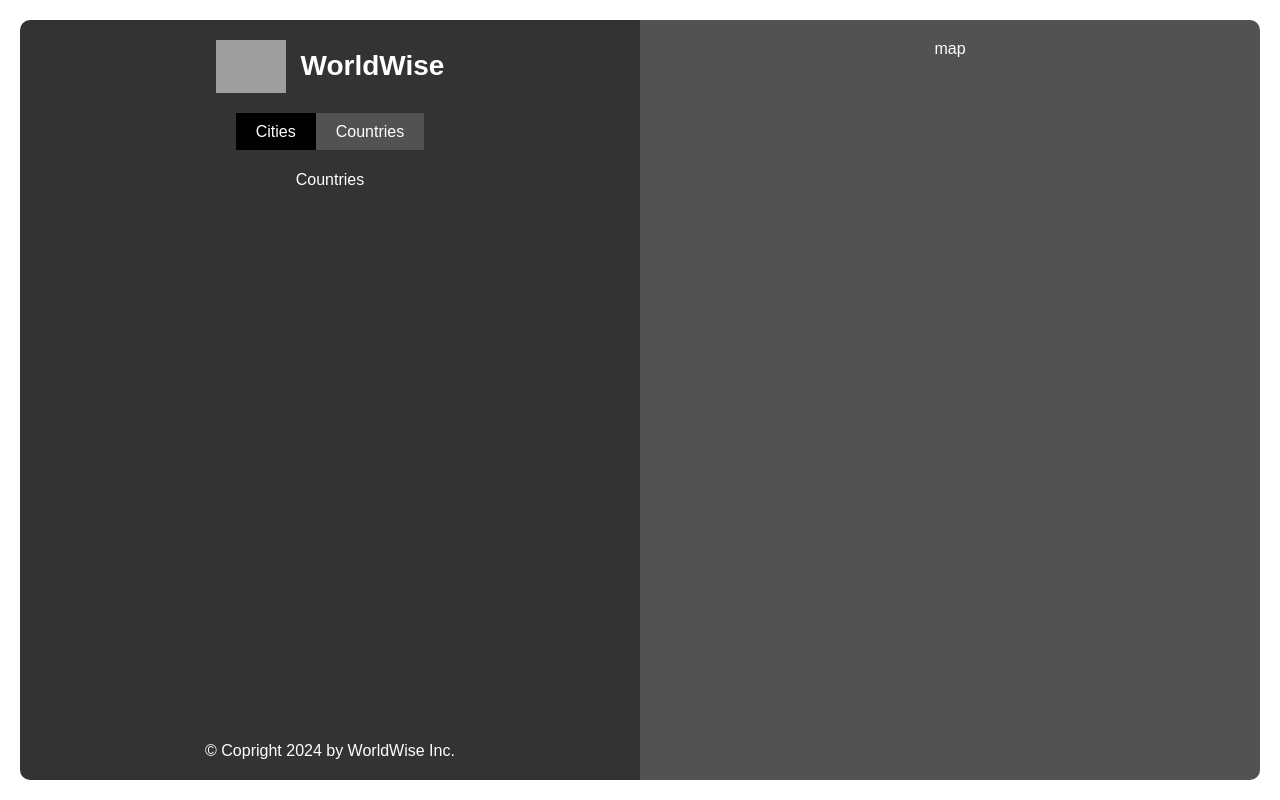
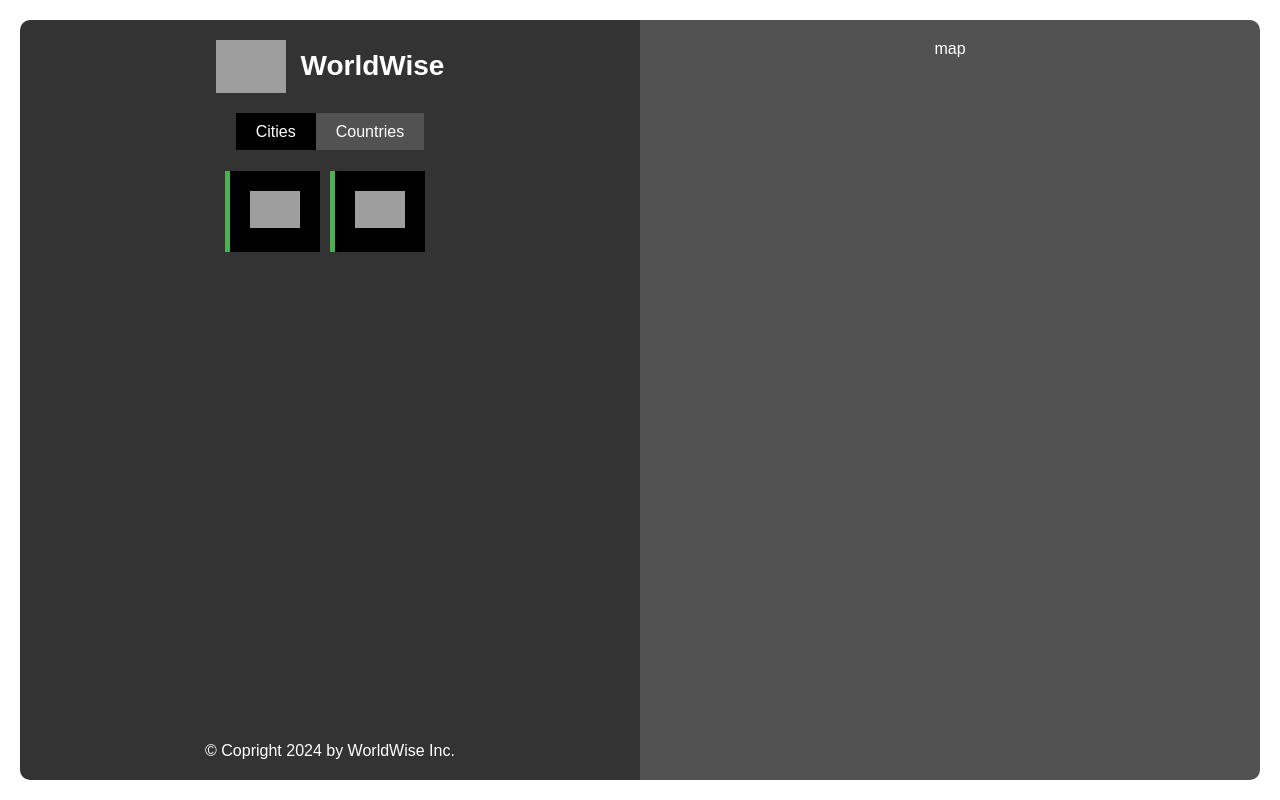
Before and after one commit to SayedM009/World-wise, a React (Vite) app: page /app/countries in a window 1280 px wide. Built offline with nearby package versions, Linux system fonts and the light colour scheme; data requests are answered from the project's data file; grey boxes are pictures that could not be loaded; a web font is replaced by a local one.

Commit message:
modified cities and countries

```diff
--- a/components/CityItem/CityItem.jsx
+++ b/components/CityItem/CityItem.jsx
@@ -1,8 +1,24 @@
 /* eslint-disable react/prop-types */
+import { useEffect, useState } from "react";
 import styles from "./CityItem.module.css"
 export default function CityItem({city, num, current,setCurrent}) {
-    const date = city.date.slice(0, city.date.indexOf("T"));
+    const [countryFlag, setCountryFlag] = useState(null)
+    const date = String(new Date(city.date)).split(" ").slice(1, 4).join(",").replace(",", " ")
+    // Getting A Country Flag From Rest Countries API
+    useEffect(function() {
+        const flags = async function() {
+            const reponse = await fetch(`https://restcountries.com/v3.1/name/${city.country}`)
+            const data = await reponse.json()
+            const [{flags}] = data
+            setCountryFlag(flags)
+        }
+        flags()
+    }, [city.country])
     return <li className={`${styles.city} ${num === current && styles.selected}`} onClick={() => setCurrent(num)}>
-        <span>{city.flag} : {city.cityName}</span>  {date}
+            <span style={{display:"flex", alignItems:"center"}}>
+                {countryFlag ? <img style={{width:"30px", marginRight:"10px"}} src={countryFlag.png} alt={countryFlag.alt}></img>  : ""}
+                {city.cityName}
+            </span>
+            ({date})
         </li>;
 }
--- a/components/CityItem/CityItem.module.css
+++ b/components/CityItem/CityItem.module.css
@@ -11,8 +11,8 @@
     transition: .2s;
 }
 .selected {
-    border-top: 3px solid red !important;
-    border-right: 3px solid red !important;
-    border-bottom: 3px solid red !important;
+    border-top: 2px solid #4caf50 !important;
+    border-right: 2px solid #4caf50 !important;
+    border-bottom: 2px solid #4caf50 !important;
     transform: translateX(10px);
 }
--- /dev/null
+++ b/components/ContriesList/CountriesList.jsx
@@ -0,0 +1,11 @@
+/* eslint-disable react/prop-types */
+import styles from './CountriesList.module.css'
+function CountriesList({cities}) {
+    const flags = [...new Set(cities.map(city => city.emoji))]
+    console.log(flags)
+    return <div style={{display:"flex"}}>
+        {flags.map((flag, i) => <span className={styles.containerImg} key={i}> <img className={styles.img} src={flag} ></img></span>)}
+    </div>
+}
+
+export default CountriesList
--- /dev/null
+++ b/components/ContriesList/CountriesList.module.css
@@ -0,0 +1,9 @@
+.containerImg {
+    padding:20px;
+    background-color: black;
+    margin-right: 10px;
+    border-left: 5px solid #4caf50
+}
+.img {
+    width: 50px;
+}
--- a/data/FakeAPI.json
+++ b/data/FakeAPI.json
@@ -3,7 +3,7 @@
         {
             "cityName": "Dubai",
             "country" : "UAE",
-            "emoji" : "",
+            "emoji" : "https://flagcdn.com/w320/ae.png",
             "date" : "2027-10-31T15:59:59.138Z",
             "notes" : "I'm living there now.",
             "position" : {
@@ -15,7 +15,7 @@
         {
             "cityName": "Cairo",
             "country" : "Egypt",
-            "emoji" : "",
+            "emoji" : "https://flagcdn.com/w320/eg.png",
             "date" : "2027-10-31T15:59:59.138Z",
             "notes" : "The Capital",
             "position" : {
@@ -27,7 +27,7 @@
         {
             "cityName": "Damitta",
             "country" : "Egypt",
-            "emoji" : "",
+            "emoji" : "https://flagcdn.com/w320/eg.png",
             "date" : "2027-10-31T15:59:59.138Z",
             "notes" : "I'm living there now.",
             "position" : {
--- a/src/App.jsx
+++ b/src/App.jsx
@@ -1,11 +1,14 @@
 import { BrowserRouter,Routes, Route } from "react-router-dom";
+import { useEffect, useState } from "react";
+
 import Homepage from "../pages/Homepage";
 import Pricing from "../pages/Pricing";
 import Contact from "../pages/Contact"
 import Login from "../pages/Login"
 import AppLayout from "../pages/AppLayout";
-import { useEffect, useState } from "react";
 import Cities from "../components/Cities/Cities";
+import CountriesList from "../components/ContriesList/CountriesList";
+
 export default function App() {
   const [cities, setCities] = useState([])
   const [isLoading, setIsLoading] = useState("")
@@ -34,7 +37,7 @@ export default function App() {
       <Route path="app" element={<AppLayout />}>
         <Route index element={<Cities />} />
         <Route path="cities" element={<Cities cities={cities} isLoading={isLoading}/>}/>
-        <Route path="countries" element={<p>Countries</p>}/>
+        <Route path="countries" element={<CountriesList cities={cities}/>}/>
         <Route path="form" element={<p>Form</p>}/>
       </Route>
       {/* <Route path="*" element={}/> */}
```
